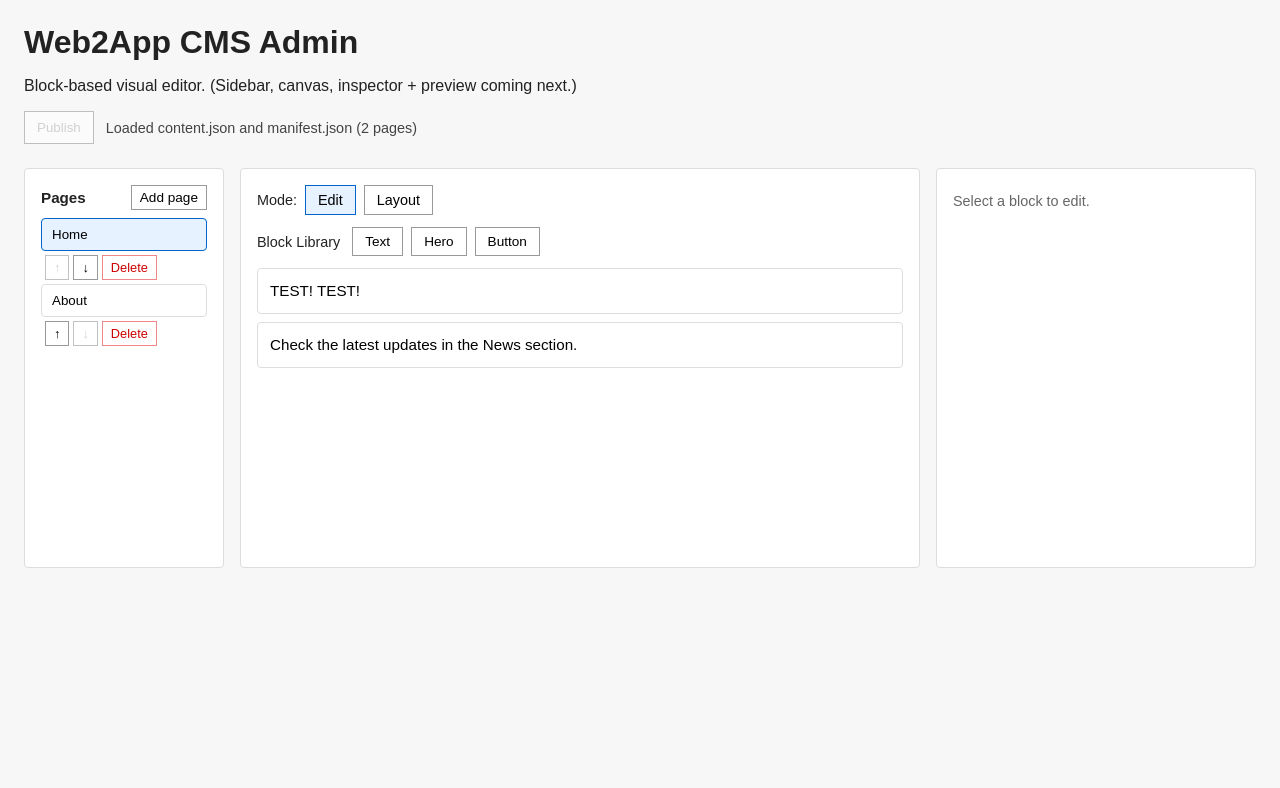
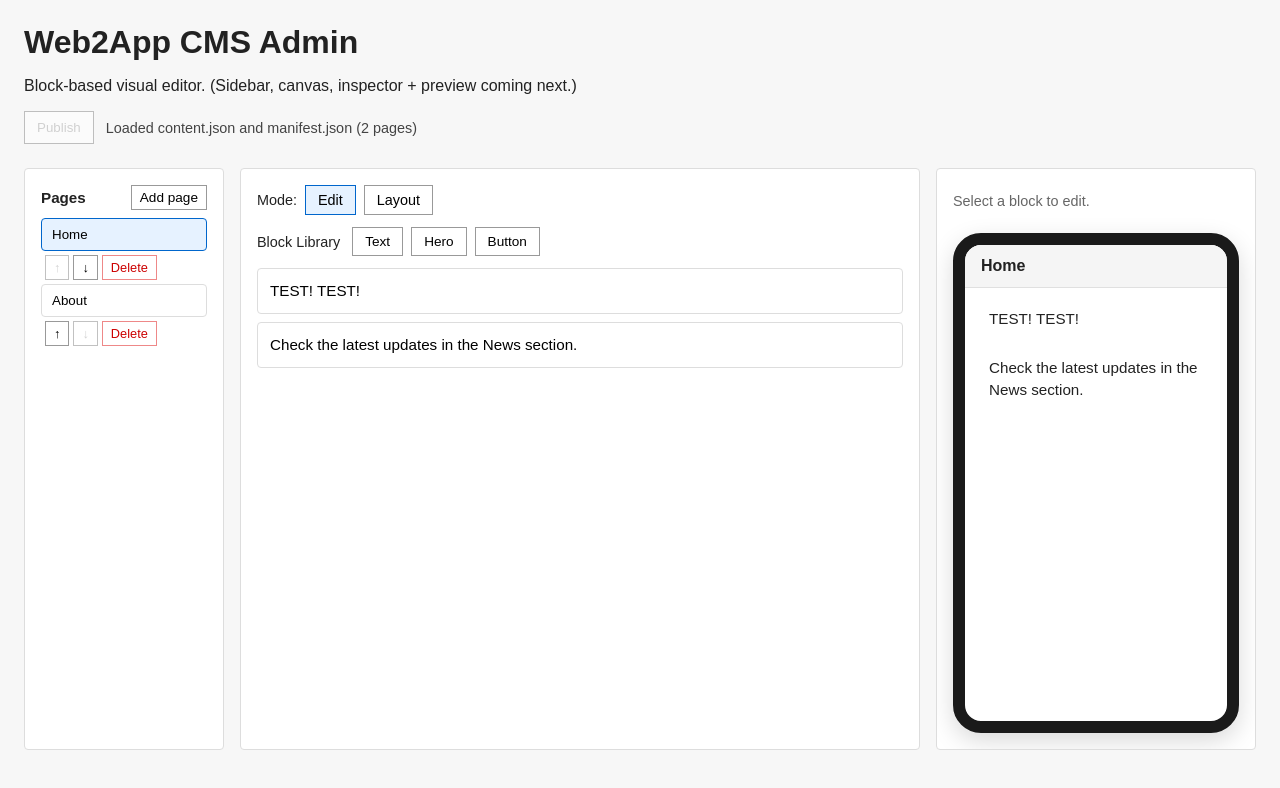
Before and after one commit to skerrey/web2app-cms, a React (Vite) app in the folder admin/: page / in a window 1280 px wide. Shown: the top 788 px of the page. Built offline with nearby package versions, Linux system fonts and the light colour scheme.

Commit message:
add preview panel

```diff
--- a/admin/src/App.tsx
+++ b/admin/src/App.tsx
@@ -13,6 +13,7 @@ import BlockLibrary from "./components/BlockLibrary"
 import BlockCanvas from "./components/BlockCanvas"
 import type { EditorMode } from "./components/BlockCanvas"
 import Inspector from "./components/Inspector"
+import PreviewPhone from "./components/PreviewPhone"
 
 type LoadStatus = "idle" | "loading" | "loaded" | "error"
 
@@ -259,6 +260,10 @@ const App = () => {
             onUpdateBlock={handleUpdateBlock}
             disabled={loadStatus !== "loaded" || !selectedPageId}
           />
+          <PreviewPhone
+            pageTitle={currentPage?.title}
+            blocks={currentBlocks}
+          />
         </div>
       </section>
     </main>
--- /dev/null
+++ b/admin/src/components/PreviewPhone.tsx
@@ -0,0 +1,46 @@
+import type { Block } from "../types"
+import { getBlockComponent } from "../blocks"
+
+const PHONE_WIDTH = 375
+
+export interface PreviewPhoneProps {
+  pageTitle?: string
+  blocks: Block[]
+  className?: string
+}
+
+const PreviewPhone = ({
+  pageTitle,
+  blocks,
+  className = ""
+}: PreviewPhoneProps) => {
+  return (
+    <div className={`preview-phone ${className}`.trim()} style={{ width: PHONE_WIDTH }}>
+      <div className="preview-phone-frame">
+        {pageTitle != null && pageTitle !== "" && (
+          <div className="preview-phone-header">{pageTitle}</div>
+        )}
+        <div className="preview-phone-content">
+          {blocks.length === 0 ? (
+            <p className="preview-phone-empty">No blocks on this page.</p>
+          ) : (
+            blocks.map((block) => {
+              const BlockComponent = getBlockComponent(block.type)
+              return BlockComponent ? (
+                <div key={block.id} className="preview-phone-block">
+                  <BlockComponent data={block.data} styles={block.styles} />
+                </div>
+              ) : (
+                <div key={block.id} className="preview-phone-block preview-phone-unknown">
+                  Unknown: {block.type}
+                </div>
+              )
+            })
+          )}
+        </div>
+      </div>
+    </div>
+  )
+}
+
+export default PreviewPhone
--- a/admin/src/styles.css
+++ b/admin/src/styles.css
@@ -357,6 +357,62 @@ textarea.inspector-input {
   resize: vertical;
 }
 
+.layout-right {
+  display: flex;
+  flex-direction: column;
+  gap: 16px;
+  overflow-y: auto;
+}
+
+.preview-phone {
+  flex-shrink: 0;
+  width: 375px;
+  max-width: 100%;
+}
+
+.preview-phone-frame {
+  border: 12px solid #1a1a1a;
+  border-radius: 28px;
+  overflow: hidden;
+  background: #fff;
+  box-shadow: 0 8px 24px rgba(0, 0, 0, 0.15);
+  min-height: 500px;
+}
+
+.preview-phone-header {
+  padding: 12px 16px;
+  font-size: 1rem;
+  font-weight: 600;
+  background: #f5f5f5;
+  border-bottom: 1px solid #e0e0e0;
+}
+
+.preview-phone-content {
+  padding: 12px;
+  min-height: 300px;
+}
+
+.preview-phone-block {
+  margin-bottom: 12px;
+}
+
+.preview-phone-block:last-child {
+  margin-bottom: 0;
+}
+
+.preview-phone-empty {
+  color: #999;
+  font-size: 0.9rem;
+  margin: 0;
+  padding: 16px 0;
+}
+
+.preview-phone-unknown {
+  color: #999;
+  font-style: italic;
+  font-size: 0.85rem;
+}
+
 .page {
   background: #fff;
   border: 1px solid #ddd;
```
Also changed, not shown: 1 other file (tests, documents, lock files or other folders).
